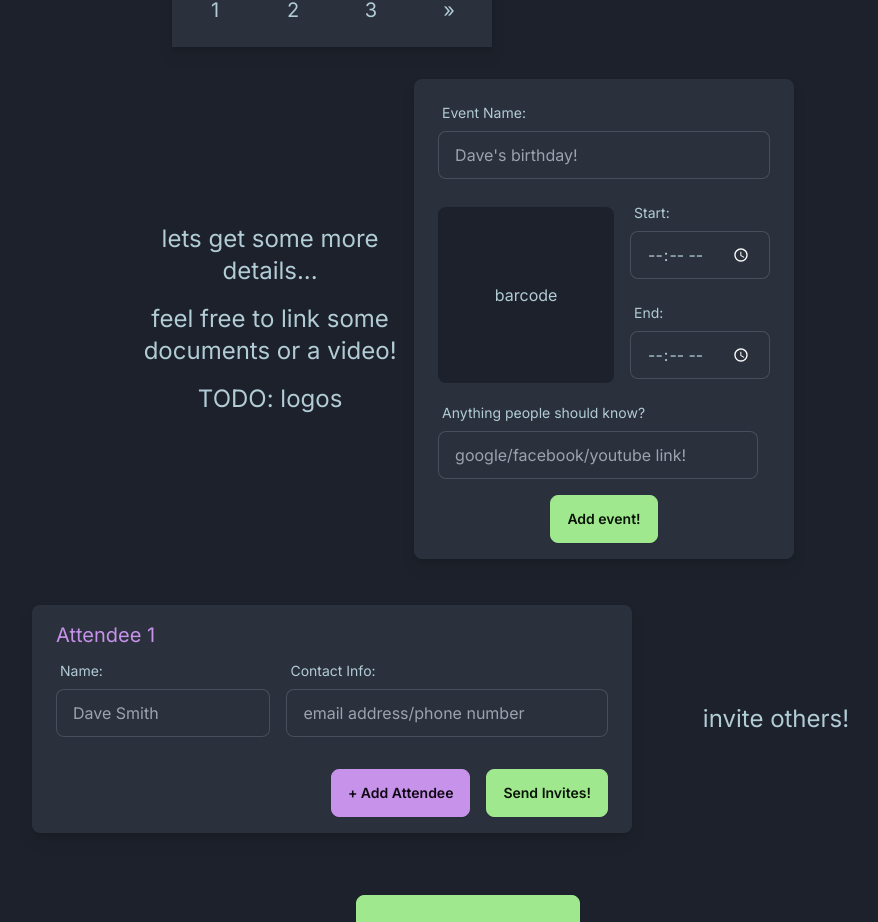
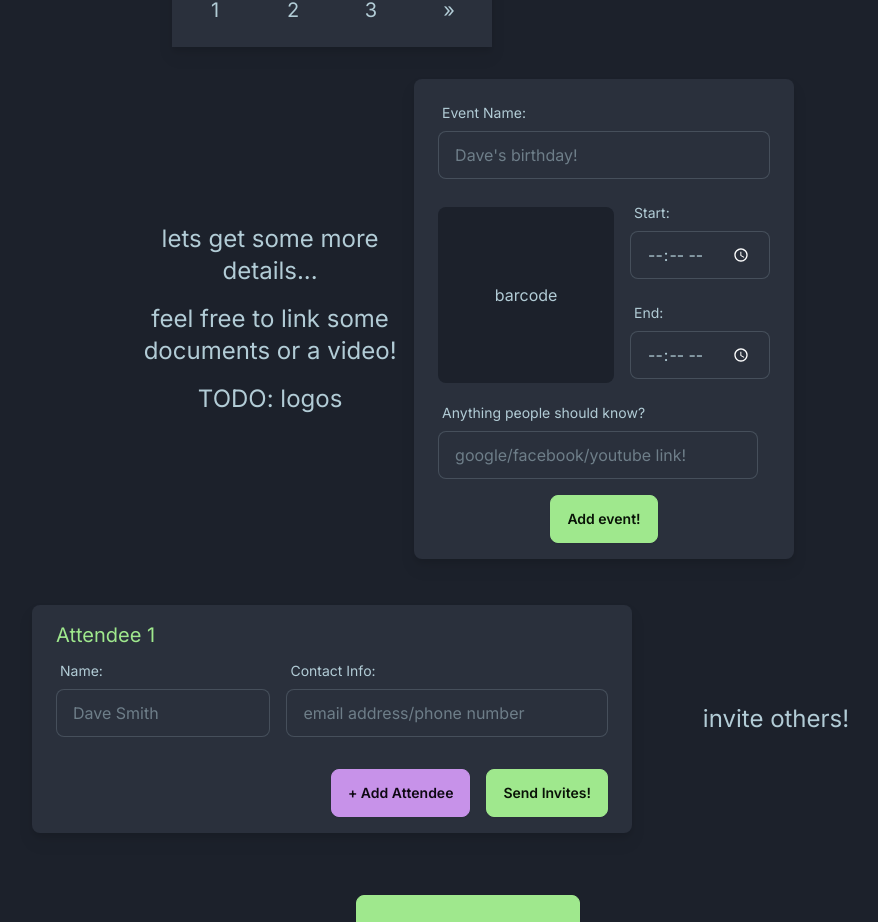
Before and after one commit to jefferytsummers/trpc_playground, a Next.js app: page / in a window 1280 px wide. Shown: the part 433-1355 px from the top of the page, without its empty margins (172-1050 px from the left). Built offline with nearby package versions, Linux system fonts and the light colour scheme.

Commit message:
[WIP] - styling

```diff
--- a/src/app/components/about/InviteAttendeesForm.tsx
+++ b/src/app/components/about/InviteAttendeesForm.tsx
@@ -71,11 +71,11 @@ export const InviteAttendeesForm = (): JSX.Element => {
                         return (
                             <li className={clsx('flex flex-col')} key={index}>
                                 <div className={clsx('flex justify-between')}>
-                                    <label className={clsx('text-accent text-xl')}>{`Attendee ${index + 1}`}</label>
+                                    <label className={clsx('text-primary text-xl')}>{`Attendee ${index + 1}`}</label>
                                     <div className={clsx('flex flex-col justify-end')}>
                                         <button type="button"
                                             className={clsx(
-                                                'btn btn-sm btn-primary text-xl text-center text-primary-content', {
+                                                'btn btn-sm btn-secondary text-xl text-center text-primary-content', {
                                                     'invisible': index === 0,
                                                 })}
                                             onClick={() => {
--- a/src/app/components/form/LinkInput.tsx
+++ b/src/app/components/form/LinkInput.tsx
@@ -19,7 +19,7 @@ export const LinkInput = ({
                 <span className="label-text">{topLeftLabel}</span>
                 <span className="label-text-alt">{topRightLabel}</span>
             </div>
-            <input type="text" placeholder={placeholder} className="input input-bordered w-full max-w-xs" {...inputProps} />
+            <input type="text" placeholder={placeholder} className="input input-bordered w-full placeholder-base-content placeholder-opacity-50" {...inputProps} />
             <div className="label">
                 <span className="label-text-alt">{bottomLeftLabel}</span>
                 <span className="label-text-alt">{bottomRightLabel}</span>
--- a/src/app/components/form/TextInput.tsx
+++ b/src/app/components/form/TextInput.tsx
@@ -23,7 +23,7 @@ export const TextInput = ({
                 <span className="label-text">{topLeftLabel}</span>
                 <span className="label-text-alt">{topRightLabel}</span>
             </div>
-            <input type="text" placeholder={placeholder} className="input input-bordered w-full" {...inputProps} />
+            <input type="text" placeholder={placeholder} className="input input-bordered w-full placeholder-base-content placeholder-opacity-50" {...inputProps} />
             <div className="label">
                 {errorMessage && (<span className="label-text-alt text-secondary">{errorMessage}</span>)}
                 <span className="label-text-alt">{bottomRightLabel}</span>
```
